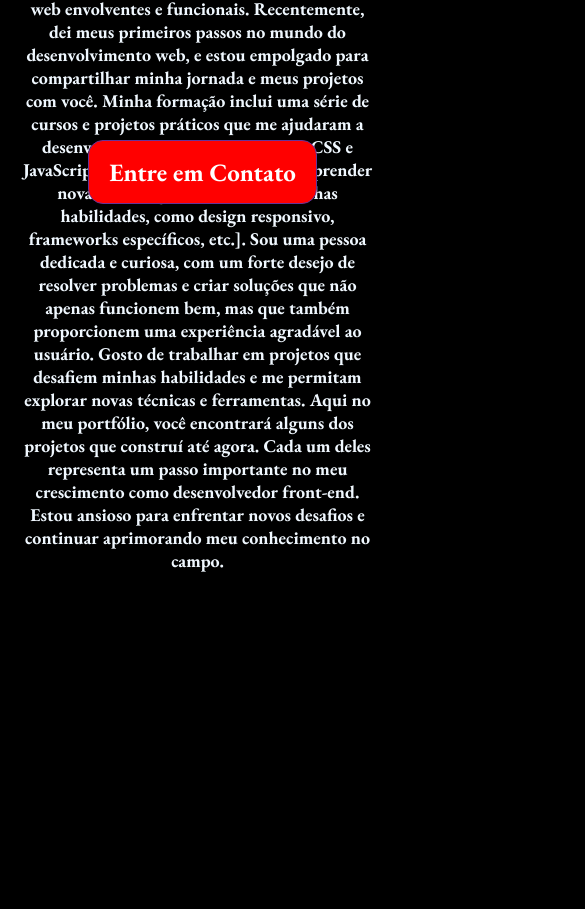
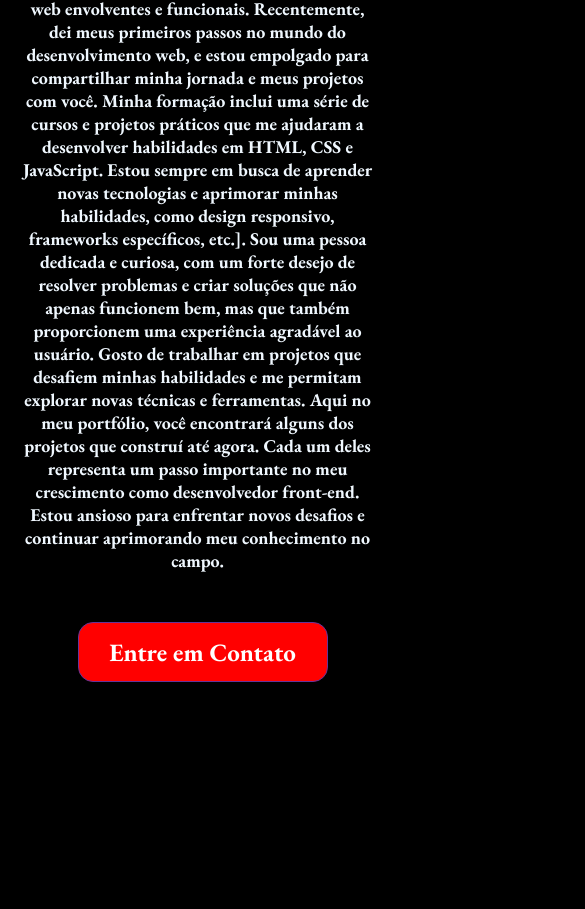
Before and after one commit to ElderLiniker/portifolio, a plain HTML site: page index.html in a window 390 px wide. Shown: the part 1039-1948 px from the top of the page, 585 px wide, since content can reach past the window. Drawn offline with nearby package versions, Linux system fonts and the light colour scheme.

Commit message:
mudança na resposividade do button

```diff
--- a/style.css
+++ b/style.css
@@ -285,7 +285,7 @@ button{
     border:  1px solid rebeccapurple;
     margin-top: 20px;
     padding: 15px 20px;
-    position: absolute;
+
 
 
 
@@ -311,10 +311,10 @@ opacity: 0.7;
 transition: 0.5;}
 
 button:active{
-    color;
+
 }
 
-@media  ( max-width:900px){
+@media  ( max-width:768px){
     body{
         width: 100vw;
         height: 100vh;
@@ -327,6 +327,13 @@ header{
     text-align: center;
      width: auto;
      position: absolute
+
+}
+
+button{
+height:60px;
+    width: 250px ;
+    padding: 10px 30px;
 
 }
 .services{
@@ -344,11 +351,12 @@ main{
     height: 200px;
 }
 main img{
-    width: 100%;
+    width: 90%;
     border-radius: 10px;
     height: auto;
     display: block;
     padding: 10px;
+    margin-left: 25px;
 }
 .img-sobre{display: none;}
 
```
